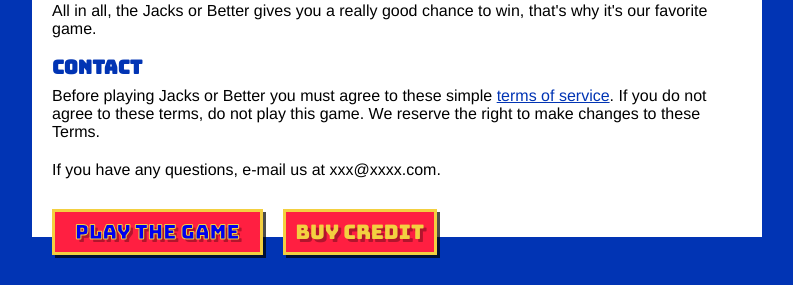
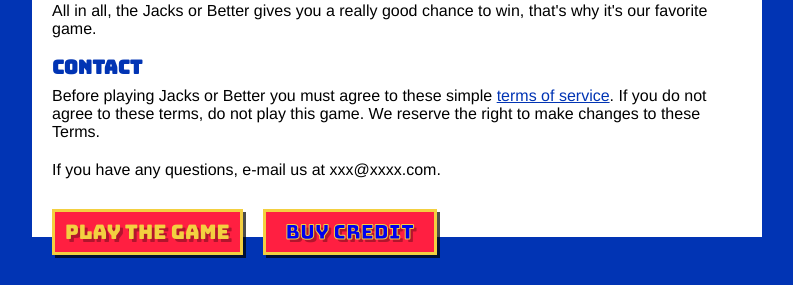
Before and after one commit to janfilips/blockchain-poker, a Django app: page /about in a window 1280 px wide. Shown: the part 1866-2151 px from the top of the page, without its empty margins (243-1036 px from the left). Run offline with Django 3.2, Linux system fonts and the light colour scheme; data comes from the database, SQL or seed files in the repository; data that the repository does not hold is empty.

Commit message:
swapped buttons colors order

```diff
--- a/templates/about.html
+++ b/templates/about.html
@@ -163,8 +163,8 @@
     </section>
 
     <section class="action-container bottom-wrap">
-          <a class="custom-btn" href="/">Play the game</a>
-          <a class="custom-btn special-btn" href="/credit">Buy credit</a>
+          <a class="custom-btn special-btn" href="/">Play the game</a>
+          <a class="custom-btn" href="/credit">Buy credit</a>
     </section>
 
   </div>
--- a/templates/credit.html
+++ b/templates/credit.html
@@ -56,8 +56,8 @@
 
 
     <section class="action-container">
-        <a class="custom-btn" href="/">Play the game</a>
-        <a class="custom-btn special-btn" href="/tos">Terms of service</a>
+        <a class="custom-btn special-btn" href="/">Play the game</a>
+        <a class="custom-btn" href="/tos">Terms of service</a>
     </section>
 </div>
 
--- a/templates/tos.html
+++ b/templates/tos.html
@@ -97,7 +97,7 @@
     </section>
 
     <section>
-        <p><a class="custom-btn" href="/">Play the game</a></p>
+        <p><a class="custom-btn special-btn" href="/">Play the game</a></p>
     </section>
 
 
```
